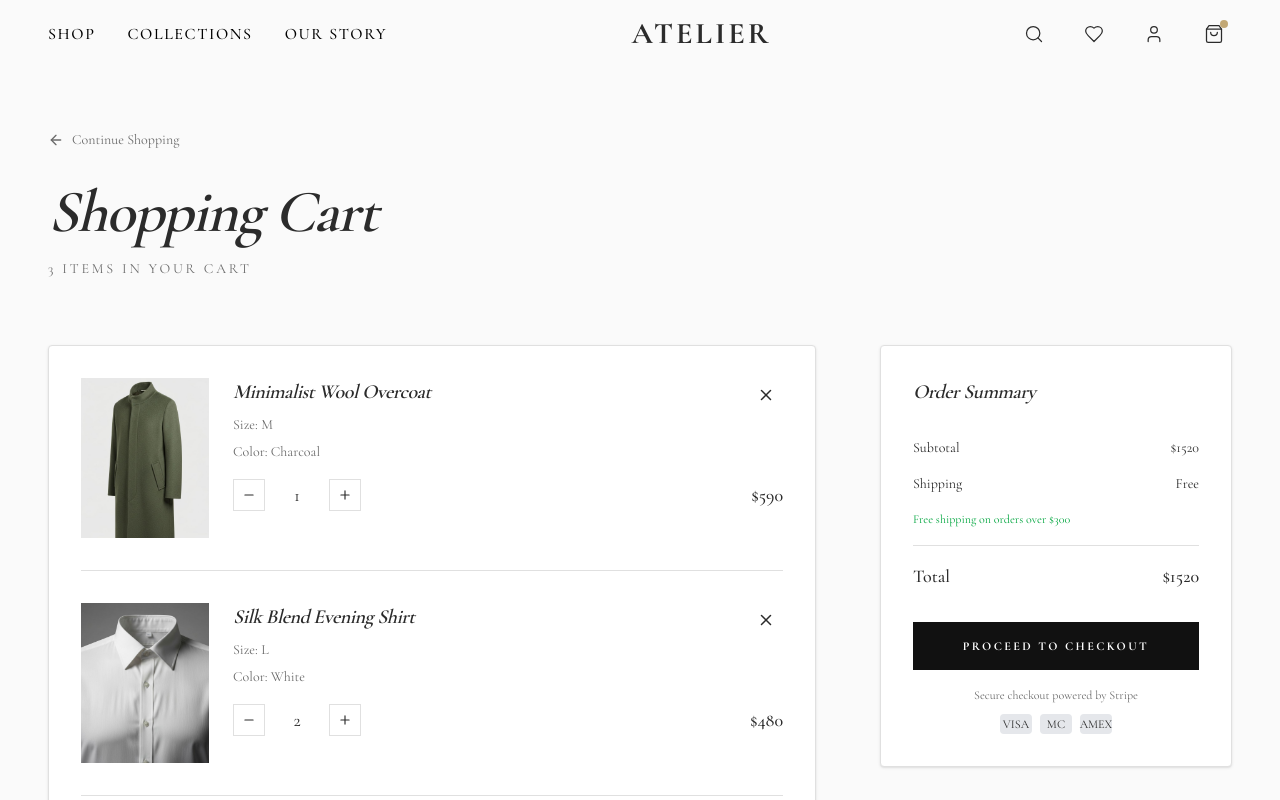
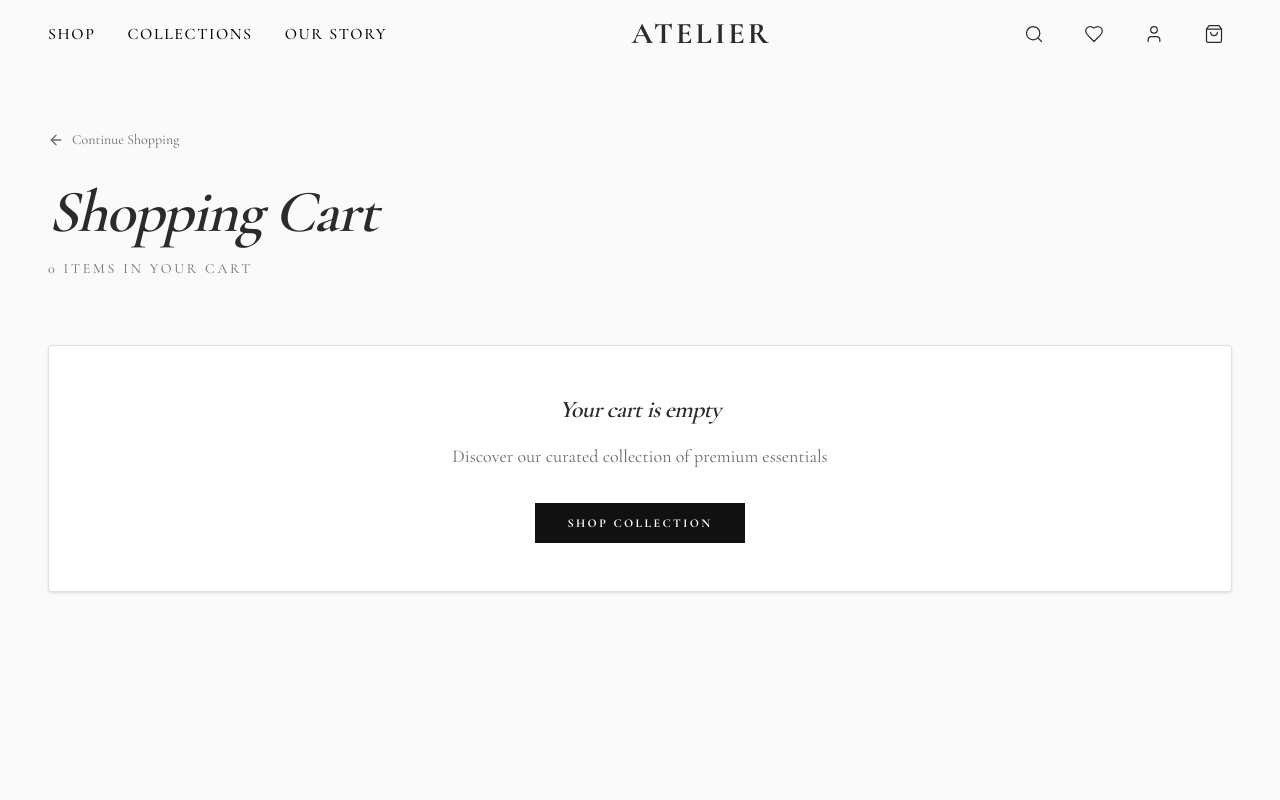
Before and after one commit to TechnovaTech/Cloths-Ecommerce, a Next.js app: page /cart in a window 1280 px wide. Shown: the top 800 px of the page. Built offline with nearby package versions, Linux system fonts and the light colour scheme.

Commit message:
cart page

```diff
--- a/app/cart/page.tsx
+++ b/app/cart/page.tsx
@@ -5,57 +5,13 @@ import Image from "next/image"
 import Link from "next/link"
 import { Minus, Plus, X, ArrowLeft } from "lucide-react"
 import { cn } from "@/lib/utils"
-
-const cartItems = [
-  {
-    id: 1,
-    name: "Minimalist Wool Overcoat",
-    price: 590,
-    size: "M",
-    color: "Charcoal",
-    quantity: 1,
-    image: "/minimal-wool-coat-front.jpg",
-  },
-  {
-    id: 2,
-    name: "Silk Blend Evening Shirt",
-    price: 240,
-    size: "L",
-    color: "White",
-    quantity: 2,
-    image: "/silk-shirt-front.jpg",
-  },
-  {
-    id: 3,
-    name: "Cashmere Turtleneck",
-    price: 450,
-    size: "S",
-    color: "Black",
-    quantity: 1,
-    image: "/cashmere-knit-front.jpg",
-  },
-]
+import { useCart } from "@/contexts/CartContext"
 
 export default function CartPage() {
-  const [items, setItems] = React.useState(cartItems)
+  const { cart, updateQuantity, removeFromCart, cartTotal } = useCart()
 
-  const updateQuantity = (id: number, newQuantity: number) => {
-    if (newQuantity === 0) {
-      setItems(items.filter(item => item.id !== id))
-    } else {
-      setItems(items.map(item =>
-        item.id === id ? { ...item, quantity: newQuantity } : item
-      ))
-    }
-  }
-
-  const removeItem = (id: number) => {
-    setItems(items.filter(item => item.id !== id))
-  }
-
-  const subtotal = items.reduce((sum, item) => sum + (item.price * item.quantity), 0)
-  const shipping = subtotal > 300 ? 0 : 25
-  const total = subtotal + shipping
+  const shipping = cartTotal > 300 ? 0 : 25
+  const total = cartTotal + shipping
 
   return (
     <div className="pt-32 pb-24 px-6 md:px-12 bg-background min-h-screen">
@@ -71,11 +27,11 @@ export default function CartPage() {
           </Link>
           <h1 className="text-5xl md:text-6xl font-serif italic mb-4">Shopping Cart</h1>
           <p className="text-muted-foreground text-sm uppercase tracking-[0.2em]">
-            {items.length} {items.length === 1 ? 'Item' : 'Items'} in your cart
+            {cart.length} {cart.length === 1 ? 'Item' : 'Items'} in your cart
           </p>
         </div>
 
-        {items.length === 0 ? (
+        {cart.length === 0 ? (
           <div className="bg-white rounded-lg shadow-sm border border-border p-12 text-center">
             <h2 className="text-2xl font-serif italic mb-4">Your cart is empty</h2>
             <p className="text-muted-foreground mb-8">Discover our curated collection of premium essentials</p>
@@ -92,8 +48,8 @@ export default function CartPage() {
             <div className="lg:col-span-2">
               <div className="bg-white rounded-lg shadow-sm border border-border p-8">
                 <div className="space-y-8">
-                  {items.map((item) => (
-                <div key={item.id} className="flex gap-6 pb-8 border-b border-border">
+                  {cart.map((item) => (
+                <div key={item._id} className="flex gap-6 pb-8 border-b border-border">
                   <div className="relative w-32 h-40 bg-[#F2F2F2] rounded-sm overflow-hidden flex-shrink-0">
                     <Image
                       src={item.image}
@@ -108,12 +64,12 @@ export default function CartPage() {
                       <div>
                         <h3 className="text-xl font-serif italic mb-2">{item.name}</h3>
                         <div className="space-y-1">
-                          <p className="text-sm text-muted-foreground">Size: {item.size}</p>
-                          <p className="text-sm text-muted-foreground">Color: {item.color}</p>
+                          {item.size && <p className="text-sm text-muted-foreground">Size: {item.size}</p>}
+                          {item.color && <p className="text-sm text-muted-foreground">Color: {item.color}</p>}
                         </div>
                       </div>
                       <button
-                        onClick={() => removeItem(item.id)}
+                        onClick={() => removeFromCart(item._id)}
                         className="p-2 hover:text-red-500 smooth-transition"
                       >
                         <X size={18} />
@@ -123,20 +79,20 @@ export default function CartPage() {
                     <div className="flex justify-between items-center">
                       <div className="flex items-center gap-4">
                         <button
-                          onClick={() => updateQuantity(item.id, item.quantity - 1)}
+                          onClick={() => updateQuantity(item._id, item.quantity - 1)}
                           className="w-8 h-8 border border-border flex items-center justify-center hover:border-primary smooth-transition"
                         >
                           <Minus size={14} />
                         </button>
                         <span className="w-8 text-center">{item.quantity}</span>
                         <button
-                          onClick={() => updateQuantity(item.id, item.quantity + 1)}
+                          onClick={() => updateQuantity(item._id, item.quantity + 1)}
                           className="w-8 h-8 border border-border flex items-center justify-center hover:border-primary smooth-transition"
                         >
                           <Plus size={14} />
                         </button>
                       </div>
-                      <p className="text-lg font-medium">${item.price * item.quantity}</p>
+                      <p className="text-lg font-medium">${(item.price * item.quantity).toFixed(2)}</p>
                     </div>
                   </div>
                 </div>
@@ -153,7 +109,7 @@ export default function CartPage() {
                 <div className="space-y-4 mb-8">
                   <div className="flex justify-between">
                     <span className="text-sm">Subtotal</span>
-                    <span className="text-sm">${subtotal}</span>
+                    <span className="text-sm">${cartTotal.toFixed(2)}</span>
                   </div>
                   <div className="flex justify-between">
                     <span className="text-sm">Shipping</span>
@@ -165,7 +121,7 @@ export default function CartPage() {
                   <div className="border-t border-border pt-4">
                     <div className="flex justify-between font-medium">
                       <span>Total</span>
-                      <span>${total}</span>
+                      <span>${total.toFixed(2)}</span>
                     </div>
                   </div>
                 </div>
--- a/app/shop/[id]/page.tsx
+++ b/app/shop/[id]/page.tsx
@@ -5,8 +5,9 @@ import { motion } from "framer-motion"
 import Image from "next/image"
 import { ShoppingBag, Heart, ChevronRight, Ruler } from "lucide-react"
 import { cn } from "@/lib/utils"
-import { useParams } from "next/navigation"
+import { useParams, useRouter } from "next/navigation"
 import { useWishlist } from "@/contexts/WishlistContext"
+import { useCart } from "@/contexts/CartContext"
 
 interface Product {
   _id: string
@@ -24,11 +25,14 @@ interface Product {
 
 export default function ProductPage() {
   const params = useParams()
+  const router = useRouter()
   const [product, setProduct] = React.useState<Product | null>(null)
   const [loading, setLoading] = React.useState(true)
   const [selectedSize, setSelectedSize] = React.useState("")
   const [activeImage, setActiveImage] = React.useState(0)
+  const [showSuccessMessage, setShowSuccessMessage] = React.useState(false)
   const { addToWishlist, removeFromWishlist, isInWishlist } = useWishlist()
+  const { addToCart } = useCart()
 
   const handleWishlistToggle = () => {
     if (!product) return
@@ -43,6 +47,28 @@ export default function ProductPage() {
         image: product.images?.[0] || '/placeholder.svg'
       })
     }
+  }
+
+  const handleAddToCart = () => {
+    if (!product) return
+
+    const finalPrice = product.discount && product.discount > 0
+      ? product.discountType === 'percentage'
+        ? product.price - (product.price * product.discount / 100)
+        : product.price - product.discount
+      : product.price
+
+    addToCart({
+      _id: product._id,
+      name: product.name,
+      price: finalPrice,
+      image: product.images?.[0] || '/placeholder.svg',
+      size: selectedSize
+    })
+
+    // Show success message
+    setShowSuccessMessage(true)
+    setTimeout(() => setShowSuccessMessage(false), 3000)
   }
 
   React.useEffect(() => {
@@ -220,6 +246,7 @@ export default function ProductPage() {
           {/* Actions */}
           <div className="space-y-4 mb-16">
             <button
+              onClick={handleAddToCart}
               className="w-full bg-primary text-primary-foreground py-5 text-xs uppercase tracking-[0.3em] font-bold flex items-center justify-center gap-3 hover:bg-accent hover:text-white transition-all duration-500 transform active:scale-[0.98] disabled:opacity-50"
               disabled={product.stock === 0}
             >
@@ -229,6 +256,16 @@ export default function ProductPage() {
           </div>
         </div>
       </div>
+
+      {/* Success Message Popup */}
+      {showSuccessMessage && (
+        <div className="fixed bottom-6 right-6 bg-white text-black px-6 py-4 rounded-sm shadow-lg border-2 border-[#c2a875] z-50 animate-in slide-in-from-bottom-4 duration-300">
+          <div className="flex items-center gap-3">
+            <ShoppingBag size={20} />
+            <span className="font-medium">Product added to cart successfully!</span>
+          </div>
+        </div>
+      )}
     </div>
   )
 }
--- a/app/wishlist/page.tsx
+++ b/app/wishlist/page.tsx
@@ -62,14 +62,18 @@ export default function WishlistPage() {
   }
 
   const moveToCart = (product: Product) => {
+    try {
       addToCart({
         _id: product._id,
         name: product.name,
         price: calculateDiscountedPrice(product.price, product.discount, product.discountType),
         image: product.images[0] || '/placeholder.jpg'
       })
-    // Optionally remove from wishlist after adding to cart
-    // removeFromWishlist(product._id)
+      console.log('Product added to cart:', product.name)
+      alert('Product added to cart successfully!')
+    } catch (error) {
+      console.error('Error adding to cart:', error)
+    }
   }
 
   const clearWishlist = () => {
@@ -239,7 +243,7 @@ export default function WishlistPage() {
                       className={cn(
                         "w-full py-3 text-xs uppercase tracking-[0.2em] font-bold smooth-transition flex items-center justify-center gap-2",
                         isInStock
-                          ? "bg-primary text-white hover:bg-accent"
+                          ? "bg-black text-white hover:bg-[#C2A875]"
                           : "bg-gray-200 text-gray-400 cursor-not-allowed"
                       )}
                     >
--- a/components/navbar.tsx
+++ b/components/navbar.tsx
@@ -6,6 +6,7 @@ import { Search, ShoppingBag, User, Menu, X, Heart, LogOut } from "lucide-react"
 import { cn } from "@/lib/utils"
 import { useAuth } from "@/contexts/AuthContext"
 import { useWishlist } from "@/contexts/WishlistContext"
+import { useCart } from "@/contexts/CartContext"
 
 export function Navbar() {
   const [isScrolled, setIsScrolled] = React.useState(false)
@@ -13,6 +14,7 @@ export function Navbar() {
   const [userMenuOpen, setUserMenuOpen] = React.useState(false)
   const { user, logout } = useAuth()
   const { wishlistCount } = useWishlist()
+  const { cartCount } = useCart()
 
   React.useEffect(() => {
     const handleScroll = () => {
@@ -62,7 +64,7 @@ export function Navbar() {
           <Link href="/wishlist" className="hidden md:block p-2 hover:text-accent smooth-transition relative">
             <Heart size={20} strokeWidth={1.5} />
             {wishlistCount > 0 && (
-              <span className="absolute -top-1 -right-1 w-5 h-5 bg-red-500 text-white text-xs rounded-full flex items-center justify-center">
+              <span className="absolute -top-1 -right-1 w-6 h-6 bg-[#C2A875] text-white text-sm font-bold rounded-full flex items-center justify-center">
                 {wishlistCount}
               </span>
             )}
@@ -113,7 +115,11 @@ export function Navbar() {
           </div>
           <Link href="/cart" className="p-2 hover:text-accent smooth-transition relative">
             <ShoppingBag size={20} strokeWidth={1.5} />
-            <span className="absolute top-1 right-1 w-2 h-2 bg-accent rounded-full" />
+            {cartCount > 0 && (
+              <span className="absolute -top-1 -right-1 w-6 h-6 bg-[#C2A875] text-white text-sm font-bold rounded-full flex items-center justify-center">
+                {cartCount}
+              </span>
+            )}
           </Link>
         </div>
       </div>
```
Lines whose indentation alone changed are shown as unchanged.
